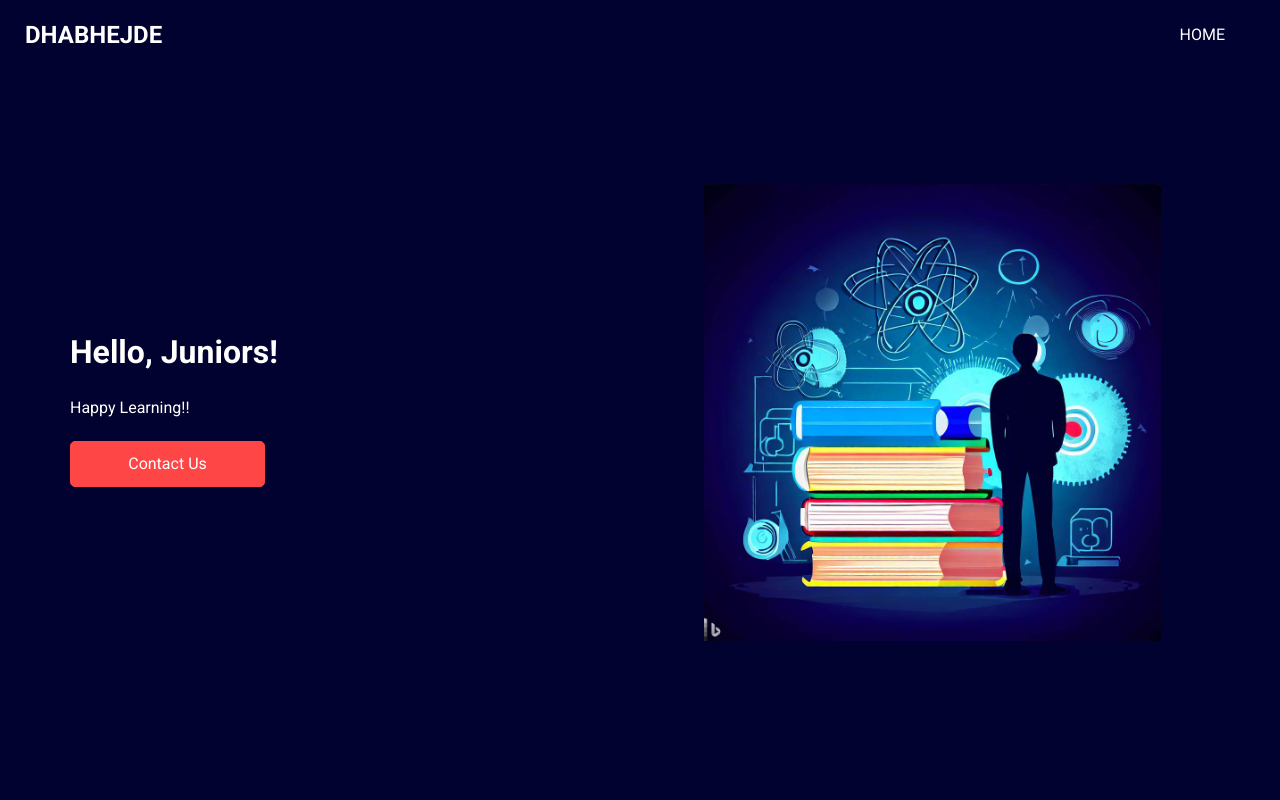
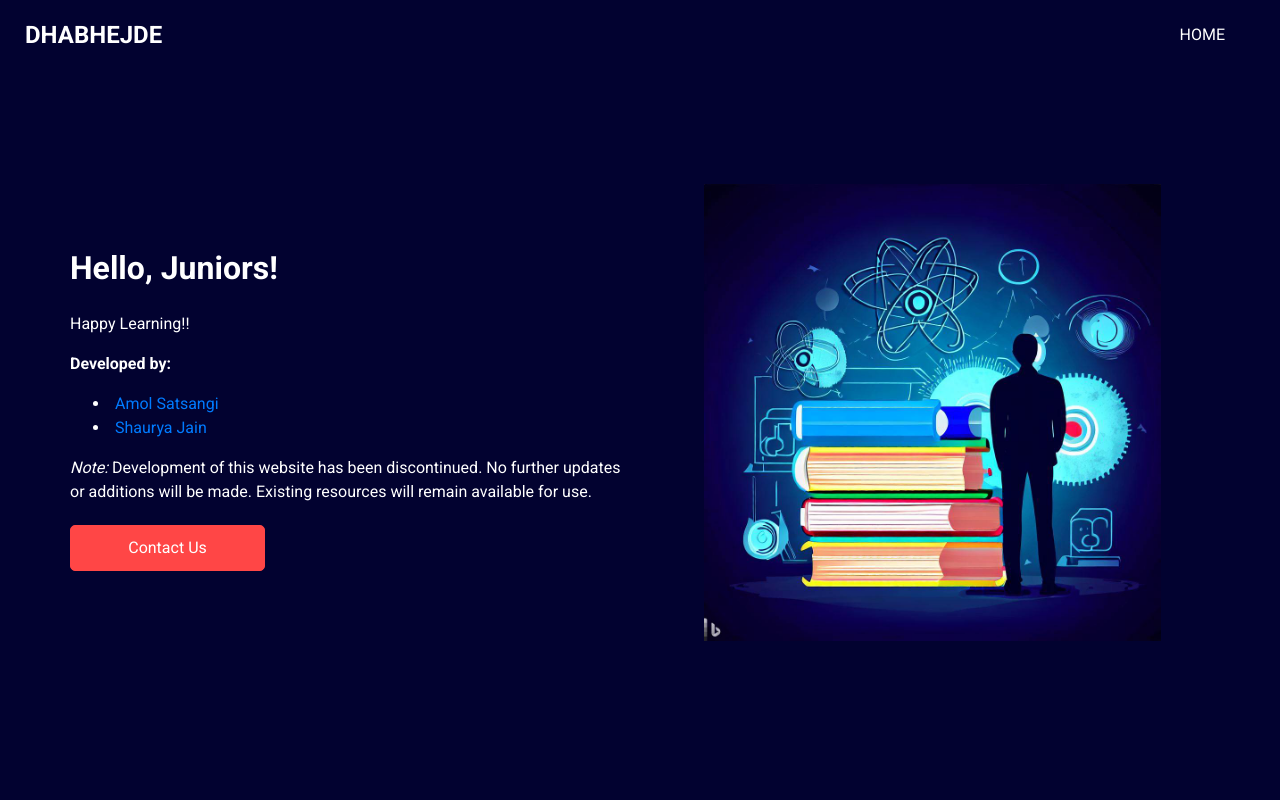
Before and after one commit to dhabejhde/helpingforfree, a plain HTML site: page index.html in a window 1280 px wide. Shown: the top 800 px of the page. Drawn offline with Linux system fonts and the light colour scheme.

Commit message:
Update index.html
Signed-off-by: dhabejhde <140916797+itsasecret1234@users.noreply.github.com>

```diff
--- a/index.html
+++ b/index.html
@@ -79,12 +79,17 @@
               <div class="row">
                 <div class="col-md-6">
                   <div class="detail-box">
-                    <h1>
-                      Hello, Juniors! <br>
+                    <h1>Hello, Juniors! <br></h1>
+                    <p>Happy Learning!!</p>
 
-                    </h1>
-                    <p>
-                     Happy Learning!!</p>
+                    <p><strong>Developed by:</strong></p>
+                    <ul>
+                      <li><a href="www.linkedin.com/in/amol-satsangi" target="_blank">Amol Satsangi</a></li>
+                      <li><a href="https://www.linkedin.com/in/shauryajain21" target="_blank">Shaurya Jain</a></li>
+                    </ul>
+
+                    <p><em>Note:</em> Development of this website has been discontinued. No further updates or additions will be made. Existing resources will remain available for use.</p>
+
                     <div class="btn-box">
 
                       <a href="https://forms.gle/LG2dq8Dpn6fZYr4x6" class="btn-2">
```
